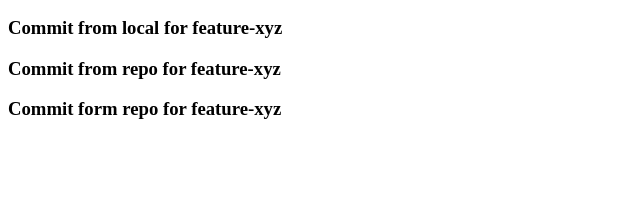
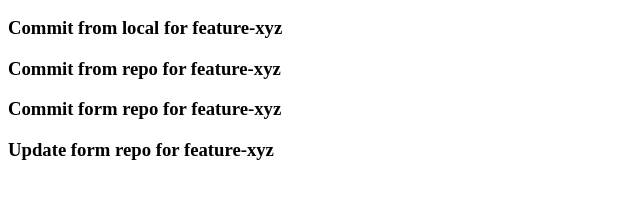
Before and after one commit to wa1yan/learning-git, a plain HTML site: page index.html in a window 1280 px wide. Shown: the part 110-308 px from the top of the page, without its empty margins (0-640 px from the left). Drawn offline with Linux system fonts and the light colour scheme.

Commit message:
Update index.html

```diff
--- a/index.html
+++ b/index.html
@@ -11,5 +11,6 @@
 	<h3>Commit from local for feature-xyz</h3>
 	<h3>Commit from repo for feature-xyz</h3>
 	<h3>Commit form repo for feature-xyz</h3>
+	<h3>Update form repo for feature-xyz</h3>
 </body>
 </html>
```
